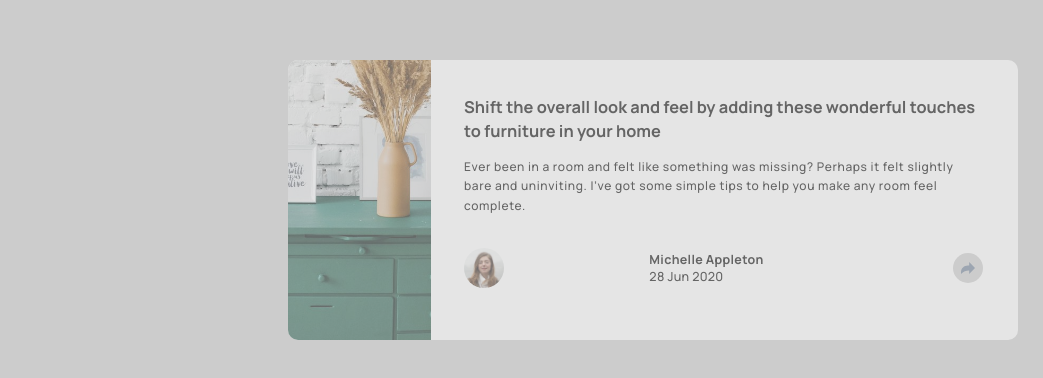
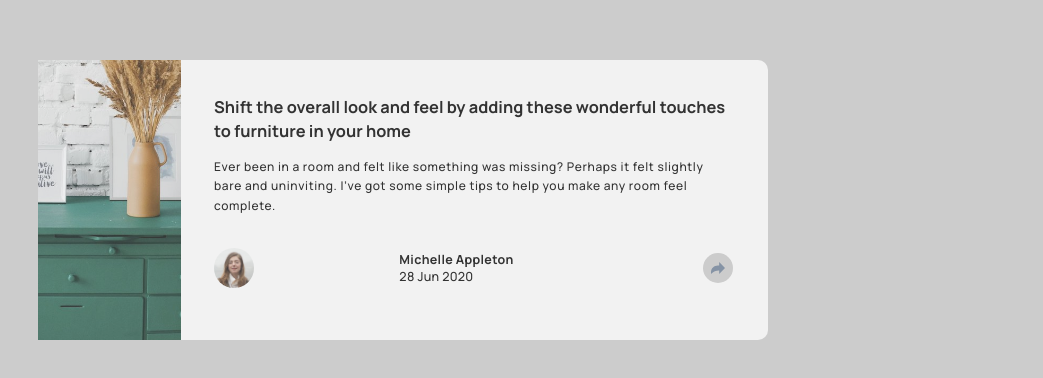
Before and after one commit to harnettd/article-preview-component, a website: page index.html in a window 1280 px wide. Shown: the part 220-598 px from the top of the page, without its empty margins (237-1280 px from the left). Drawn offline with Linux system fonts and the light colour scheme.

Commit message:
delete some unnecessary css

```diff
--- a/bundles/styles.css
+++ b/bundles/styles.css
@@ -18,13 +18,11 @@ html {
 /* These breakpoints match with those of Bootstrap.*/
 .card {
   border-radius: 1rem;
-  box-sizing: border-box;
   background-color: white;
   display: flex;
   flex-direction: column;
-  margin-left: 50rem;
-  opacity: 0.5;
-  overflow: hidden;
+  margin-left: 0;
+  opacity: 0.75;
   width: 33rem;
 }
 @media screen and (min-width: 992px) {
@@ -34,9 +32,7 @@ html {
   }
 }
 .card__img-wrapper {
-  box-sizing: border-box;
   height: 20rem;
-  overflow: hidden;
   width: 33rem;
 }
 @media screen and (min-width: 992px) {
@@ -53,7 +49,6 @@ html {
   width: 100%;
 }
 .card__txt-col {
-  box-sizing: border-box;
   padding: 3.5rem 3.5rem 2.1rem 3.3rem;
 }
 .card__headline {
@@ -96,7 +91,6 @@ html {
 .card__author-col {
   display: flex;
   flex-direction: column;
-  justify-content: start;
 }
 .card__author-name {
   font-family: "Manrope", sans-serif;
@@ -118,7 +112,6 @@ html {
   display: flex;
   height: 3rem;
   justify-content: center;
-  overflow: hidden;
   width: 3rem;
 }
 .card__share {
@@ -136,7 +129,6 @@ html {
 }
 .page {
   background-color: #ccc;
-  box-sizing: border-box;
   margin-top: 2rem;
 }
 
@@ -146,7 +138,6 @@ html {
 /* These breakpoints match with those of Bootstrap.*/
 .card-wrapper {
   align-items: start;
-  box-sizing: border-box;
   background-image: url("../design/mobile-design.jpg");
   background-position: center top;
   background-repeat: no-repeat;
--- a/common.blocks/card.scss
+++ b/common.blocks/card.scss
@@ -3,13 +3,11 @@
 
 .card {
     border-radius: 1rem;
-    box-sizing: border-box;
     background-color: white;
     display: flex;
     flex-direction: column;
-    margin-left: 50rem;
-    opacity: 0.5;
-    overflow: hidden;
+    margin-left: 0;
+    opacity: 0.75;
     width: 33rem;
 
     @media screen and (min-width: $large) {
@@ -18,9 +16,7 @@
     }
 
     &__img-wrapper {
-        box-sizing: border-box;
         height: 20rem;
-        overflow: hidden;
         width: 33rem;
 
         @media screen and (min-width: $large) {
@@ -38,7 +34,6 @@
     }
 
     &__txt-col {
-        box-sizing: border-box;
         padding: 3.5rem 3.5rem 2.1rem 3.3rem;
     }
 
@@ -83,7 +78,6 @@
     &__author-col {
         display: flex;
         flex-direction: column;
-        justify-content: start;
     }
 
     &__author-name {
@@ -104,7 +98,6 @@
         display: flex;
         height: 3rem;
         justify-content: center;
-        overflow: hidden;
         width: 3rem;
     }
 
--- a/dev.blocks/card-wrapper.scss
+++ b/dev.blocks/card-wrapper.scss
@@ -2,7 +2,6 @@
 
 .card-wrapper {
     align-items: start;
-    box-sizing: border-box;
     background-image: url("../design/mobile-design.jpg");
     background-position: center top;
     background-repeat: no-repeat;
--- a/dev.blocks/page.scss
+++ b/dev.blocks/page.scss
@@ -1,6 +1,5 @@
 .page {
     background-color: #ccc;
-    box-sizing: border-box;
     margin-top: 2rem;
 }
 
```
Also changed, not shown: index.html (+2 -1 lines), bundles/styles.min.css, common.blocks/card.css, dev.blocks/card-wrapper.css, dev.blocks/page.css.
